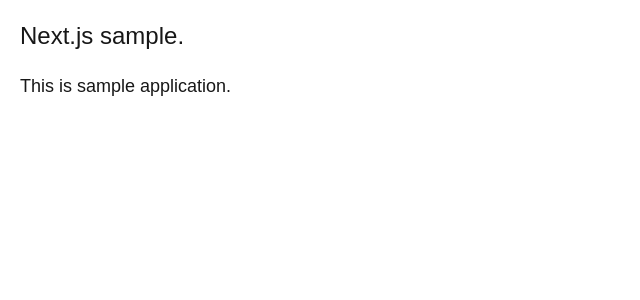
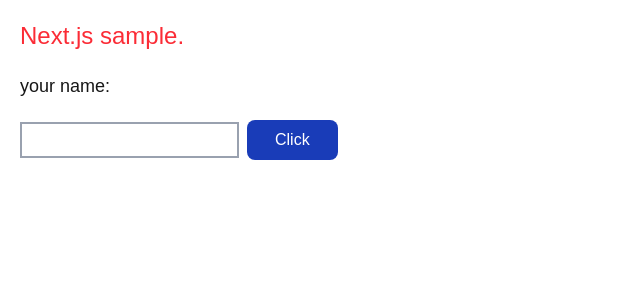
Before and after one commit to Soyeong4250/nextjs_study, a Next.js app in the folder sample_next_app/: page / in a window 1280 px wide. Shown: the top 300 px of the page, without its empty margins (0-640 px from the left). Built offline with nearby package versions, Linux system fonts and the light colour scheme.

Commit message:
Tailwind CSS 적용 실습 진행중

```diff
--- a/sample_next_app/src/app/page.tsx
+++ b/sample_next_app/src/app/page.tsx
@@ -1,10 +1,29 @@
-import Image from "next/image";
+'use client';
+
+import { useState } from "react";
 
 export default function Home() {
+  var [input, setInput] = useState("");
+  var [message, setMessage] = useState("your name:");
+
+  const doChange = (e) => {
+    setInput(e.target.value);
+  }
+
+  const doClick = () => {
+    setMessage("Hello, " + input + "!!");
+    setInput("");
+  }
+
   return (
     <main>
-      <h1 className="text-2xl m-5">Next.js sample.</h1>
-      <p className="text-lg m-5">This is sample application.</p>
+      <h1 className="text-2xl m-5 text-red-500">Next.js sample.</h1>
+      <p className="text-lg m-5">{message}</p>
+      <div className="m-5">
+        <input type="text" onChange={doChange} value={input} className="p-1 border-solid border-2 border-gray-400" />
+        <button onClick={doClick} className="px-7 py-2 mx-2 bg-blue-800 text-white rounded-lg"> Click
+        </button>
+      </div>
     </main>
   );
 }
```
